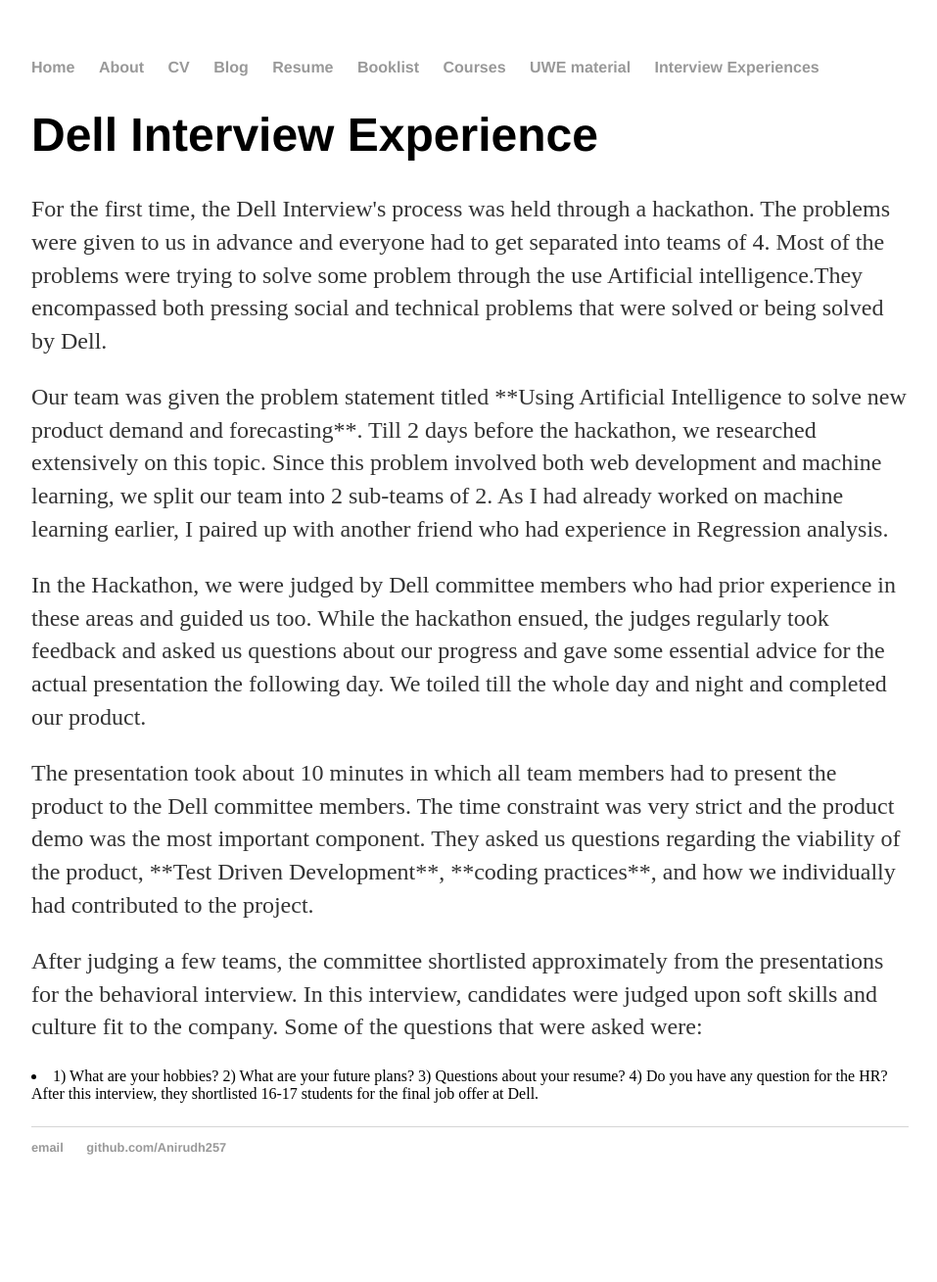
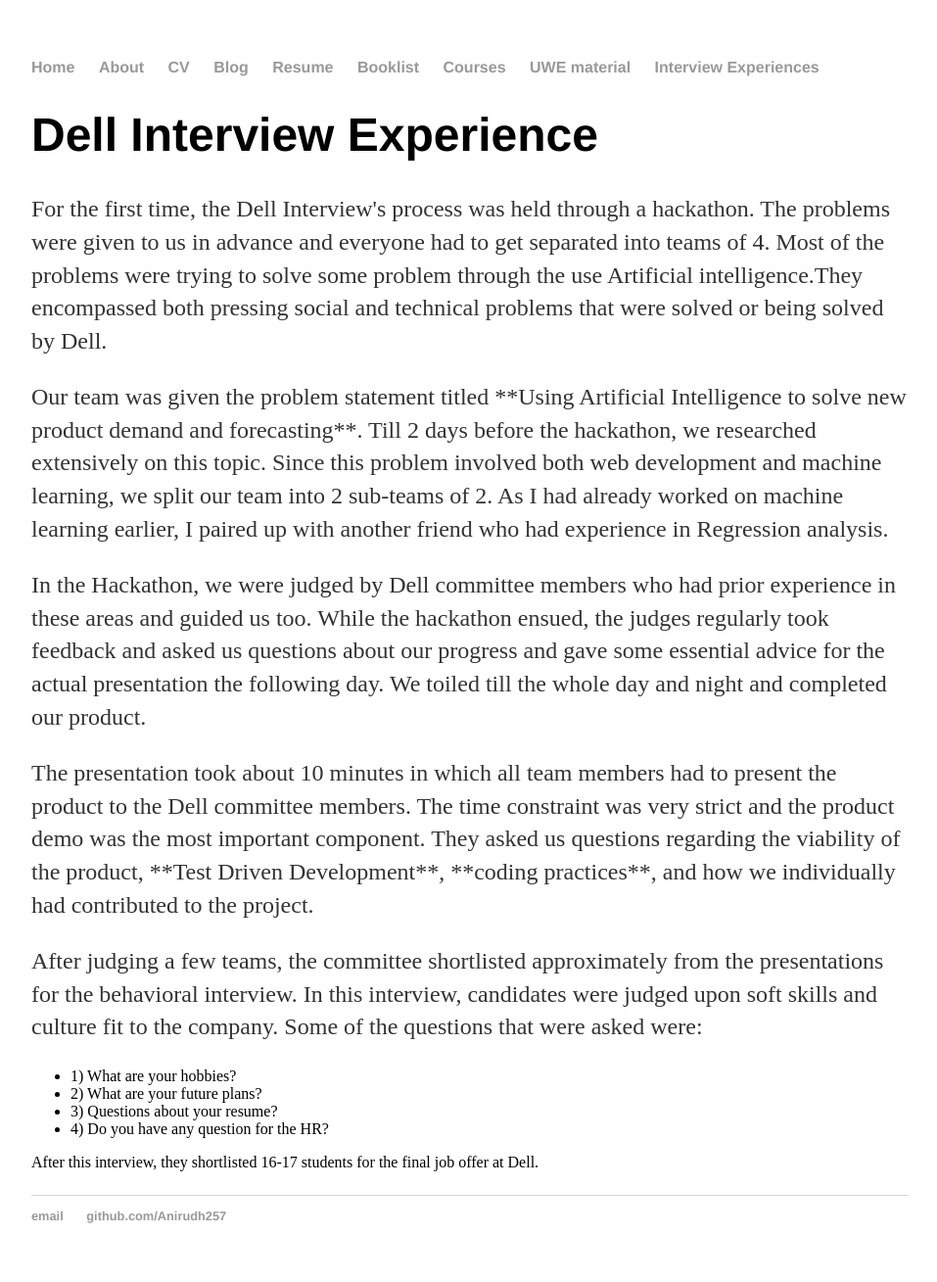
Before and after one commit to Anirudh257/Anirudh257.github.io, a Jekyll site: the page built from InterviewExperiences/index.html, in a window 1280 px wide. Shown: the whole page at 98% size, without its empty margins (160-1117 px from the left). Built offline with Jekyll 4.4.1, drawn with Linux system fonts in a browser that asks for light colours; before the commit the page ends 1239 px from its top, so only the background shows below that.

Commit message:
Update index.html

```diff
--- a/InterviewExperiences/index.html
+++ b/InterviewExperiences/index.html
@@ -22,14 +22,14 @@
 project.</p>
      <p>After judging a few teams, the committee shortlisted approximately from the presentations for the behavioral interview.
 In this interview, candidates were judged upon soft skills and culture fit to the company. Some of the questions that were asked were:
-<li>
-1) What are your hobbies?
+<ul>
+  <li>1) What are your hobbies?</li>
 
-2) What are your future plans?
+  <li>2) What are your future plans?</li>
 
-3) Questions about your resume?
+  <li>3) Questions about your resume?</li>
 
-4) Do you have any question for the HR?
- </li>
+  <li>4) Do you have any question for the HR?</li>
+</ul>
 
 After this interview, they shortlisted 16-17 students for the final job offer at Dell.</p>
```
